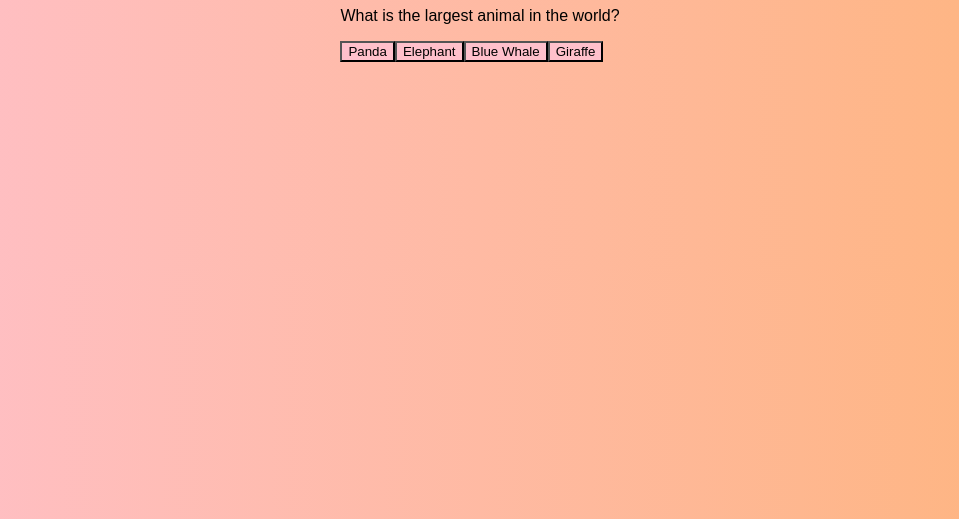
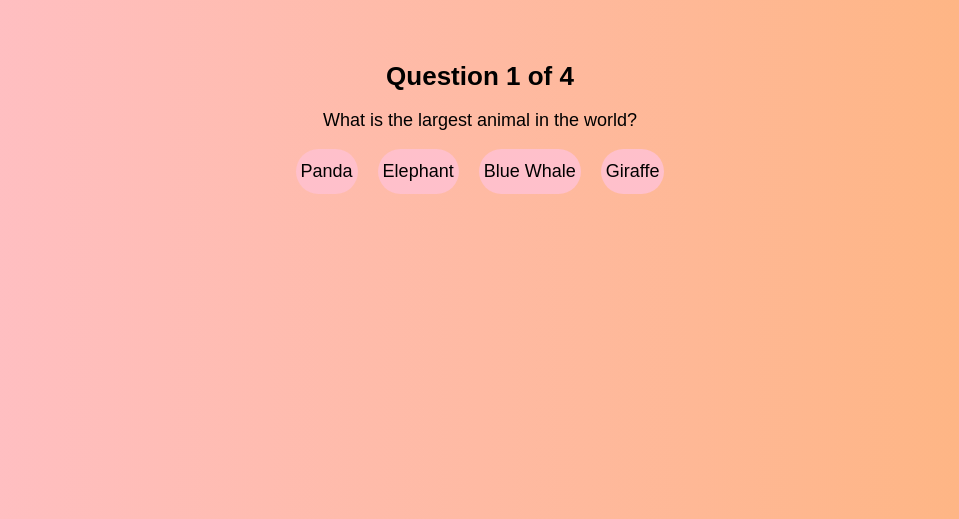
Before and after one commit to oliviakatrine/OliviasQuiz, a plain HTML site: page index.html in a window 1280 px wide. Shown: the part 281-800 px from the top of the page, without its empty margins (160-1119 px from the left). Drawn offline with Linux system fonts and the light colour scheme.

Commit message:
Updated style.css

```diff
--- a/style.css
+++ b/style.css
@@ -1,21 +1,42 @@
+#root {
+    width:50%;
+    padding: 40px;
+    border-radius: 25%;
+    max-width: 500px;
+    text-align: center;
+}
+
 body {
     font-family: Arial, Helvetica, sans-serif;
     background: linear-gradient(to right, pink, #feb47b);
     display: flex;
+    height: 100vh;
     justify-content: center;
     align-items: center;
-}
-
-#root {
-    padding: 200px;
-    border-radius: 25%;
+    margin: 0;
 }
 
 button {
 background-color: pink;
+border-radius: 25px;
 cursor: pointer;
+margin: 0 10px;
+border: none;
+padding: 12px 5px;
+font-size: 18px;
+transition: 0.3s ease-in-out;
 }
 
 button:hover {
     background-color: white;
+    transform: scale(1.05);
 }
+
+h1 {
+    font-size: 26px;
+}
+
+p {
+    font-size: large;
+
+}
```
